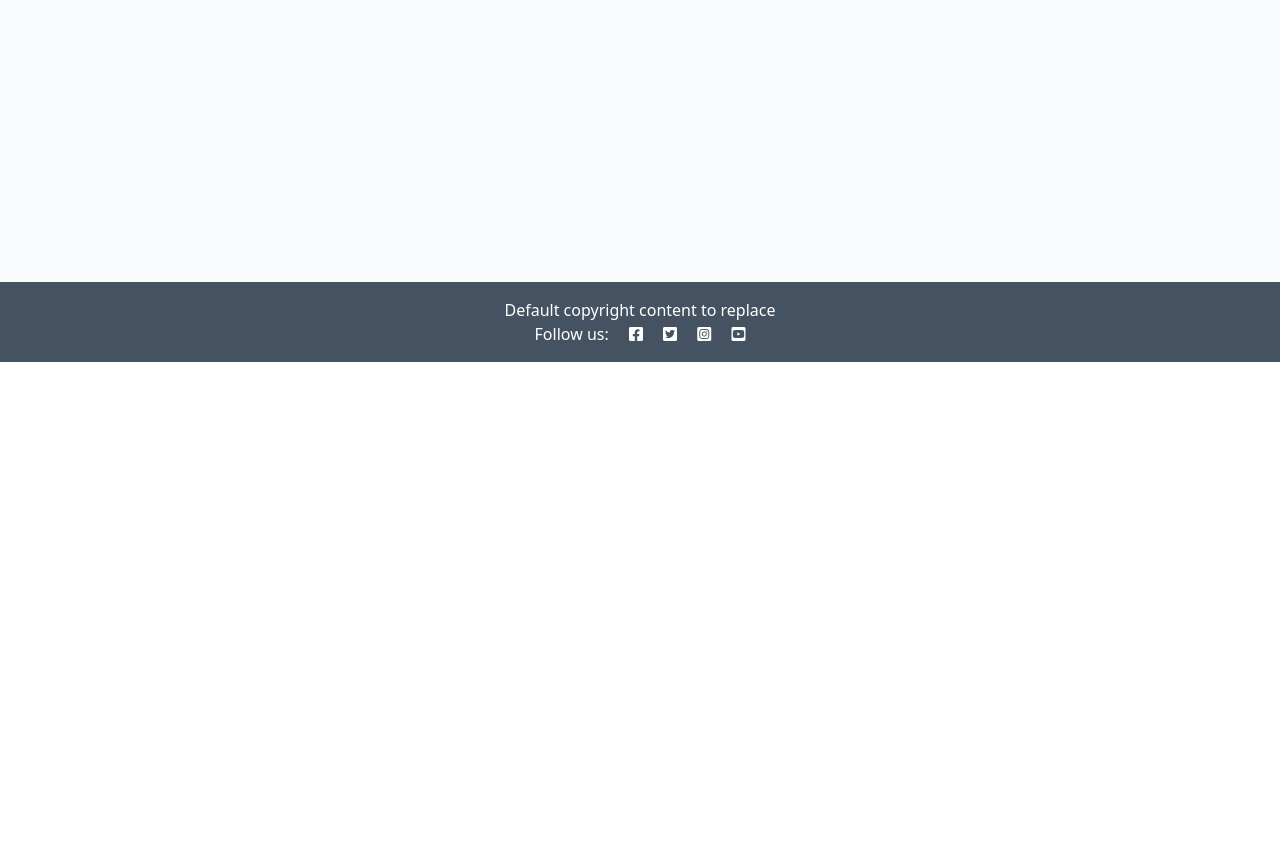
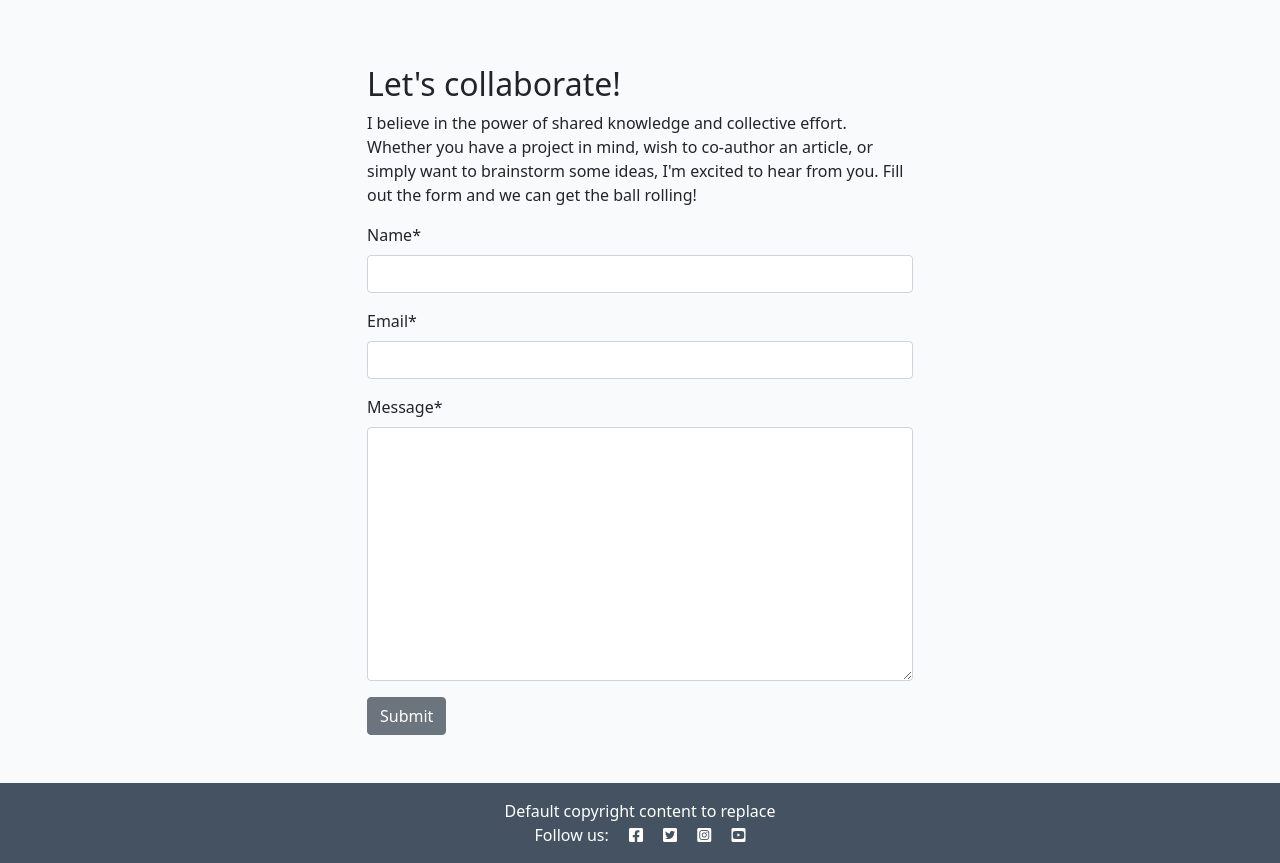
Before and after one commit to GiovanniDevs/django-blog, a Django app: page /about/ in a window 1280 px wide. Shown: the part 438-1301 px from the top of the page. Before the commit the page ends 800 px from the top, so only its background shows below. Run offline with Django 4.2, Linux system fonts and the light colour scheme; data that the repository does not hold is empty; some libraries are stand-ins or nearby versions.

Commit message:
feat: :sparkles: add collaborate form

```diff
--- /dev/null
+++ b/about/forms.py
@@ -0,0 +1,8 @@
+from .models import CollaborateRequest
+from django import forms
+
+
+class CollaborateForm(forms.ModelForm):
+    class Meta:
+        model = CollaborateRequest
+        fields = ('name', 'email', 'message')
--- a/about/models.py
+++ b/about/models.py
@@ -4,9 +4,19 @@ from django.db import models
 
 
 class About(models.Model):
-    title = models.CharField(max_length=200, unique=True)
+    title = models.CharField(max_length=200)
+    updated_on = models.DateTimeField(auto_now=True)
     content = models.TextField()
-    updated_on = models.DateTimeField(auto_now=True)
 
     def __str__(self):
         return self.title
+
+
+class CollaborateRequest(models.Model):
+    name = models.CharField(max_length=200)
+    email = models.EmailField()
+    message = models.TextField()
+    read = models.BooleanField(default=False)
+
+    def __str__(self):
+        return f"Collaboration request from {self.name}"
--- a/about/templates/about/about.html
+++ b/about/templates/about/about.html
@@ -1,15 +1,14 @@
 {% extends 'base.html' %}
+{% load crispy_forms_tags %}
+{% load static %}
 {% block content %}
-  {% load static %}
   <div class="container mt-5">
     <div class="row">
-      <div class="col-4 text-center">
-        <img src="{% static 'images/nobody.jpg' %}" width="75%" />
+      <div class="col-12 col-md-4 text-center">
+        <img src="{% static 'images/nobody.jpg' %}" width="75%">
       </div>
-      <div class="col-8">
-        <!-- Title goes between these h2 tags -->
+      <div class="col-12 col-md-8">
         <h2>{{ about.title }}</h2>
-        <!-- Content goes directly underneath this -->
         {{ about.content | safe }}
       </div>
     </div>
@@ -21,5 +20,24 @@
         </p>
       </div>
     </div>
+    <div class="row justify-content-center">
+      <div class="col-12 col-md-6 my-5">
+        <h2>Let's collaborate!</h2>
+        <p>
+          I believe in the power of shared knowledge and collective effort.
+          Whether you have a project in mind, wish to co-author
+          an article, or simply want to brainstorm some ideas,
+          I'm excited to hear from you. Fill out the form
+          and we can get the ball rolling!
+        </p>
+        <!-- add your form here. Your submit button should
+have the classes of btn, btn-secondary -->
+        <form method="post">
+          {{ collaborate_form | crispy }}
+          {% csrf_token %}
+          <button class="btn btn-secondary" type="submit">Submit</button>
+        </form>
+      </div>
+    </div>
   </div>
 {% endblock content %}
--- a/about/views.py
+++ b/about/views.py
@@ -1,5 +1,7 @@
 from django.shortcuts import render
+from django.contrib import messages
 from .models import About
+from .forms import CollaborateForm
 
 # Create your views here.
 
@@ -10,8 +12,18 @@ def about(request):
     """
     about = About.objects.all().order_by('-updated_on').first()
 
+    if request.method == "POST":
+        collaborate_form = CollaborateForm(data=request.POST)
+        if collaborate_form.is_valid():
+            collaborate_form.save()
+            messages.add_message(
+                request, messages.SUCCESS, "Collaboration request received! I endeavor to respond within 2 working days.")
+
+    collaborate_form = CollaborateForm()
+
     return render(
         request,
         "about/about.html",
-        {"about": about}
+        {"about": about,
+         "collaborate_form": collaborate_form, }
     )
```
Also changed, not shown: about/admin.py (+14 -2 lines), blog/views.py (+10 -0 lines), about/migrations/0002_collaboraterequest_alter_about_title.py (added).
